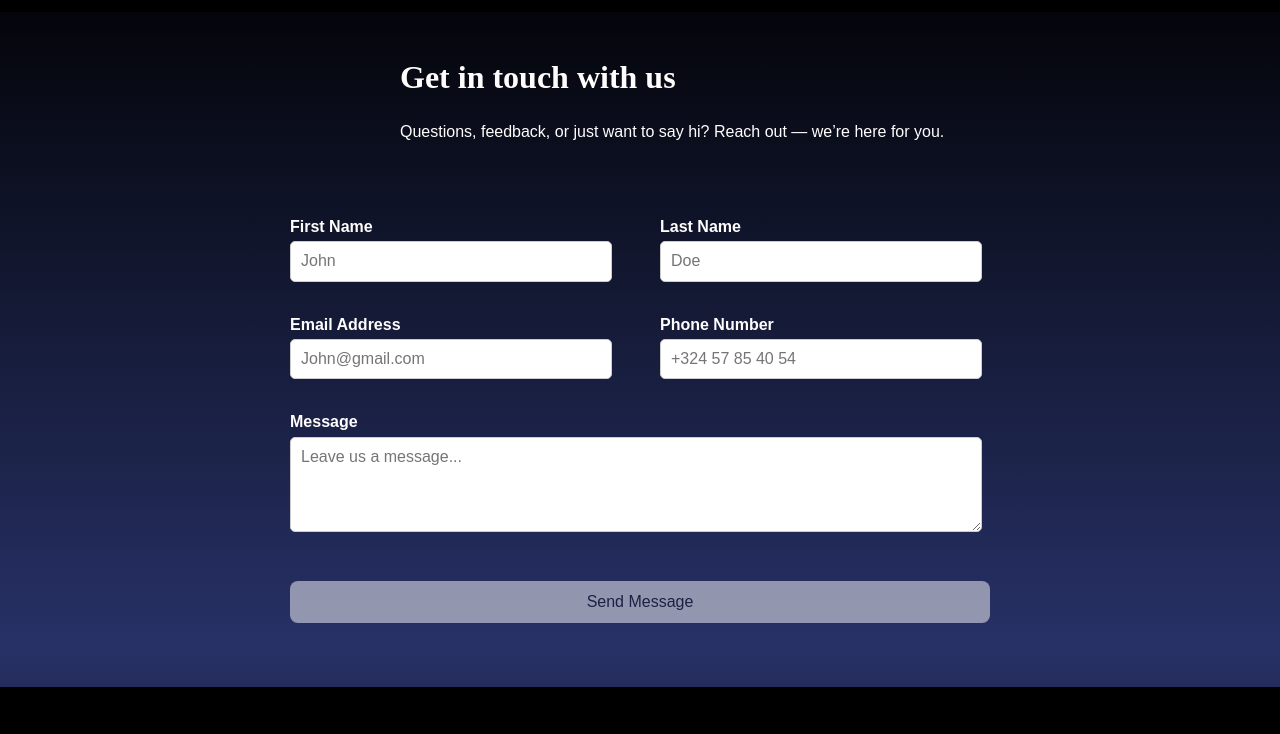
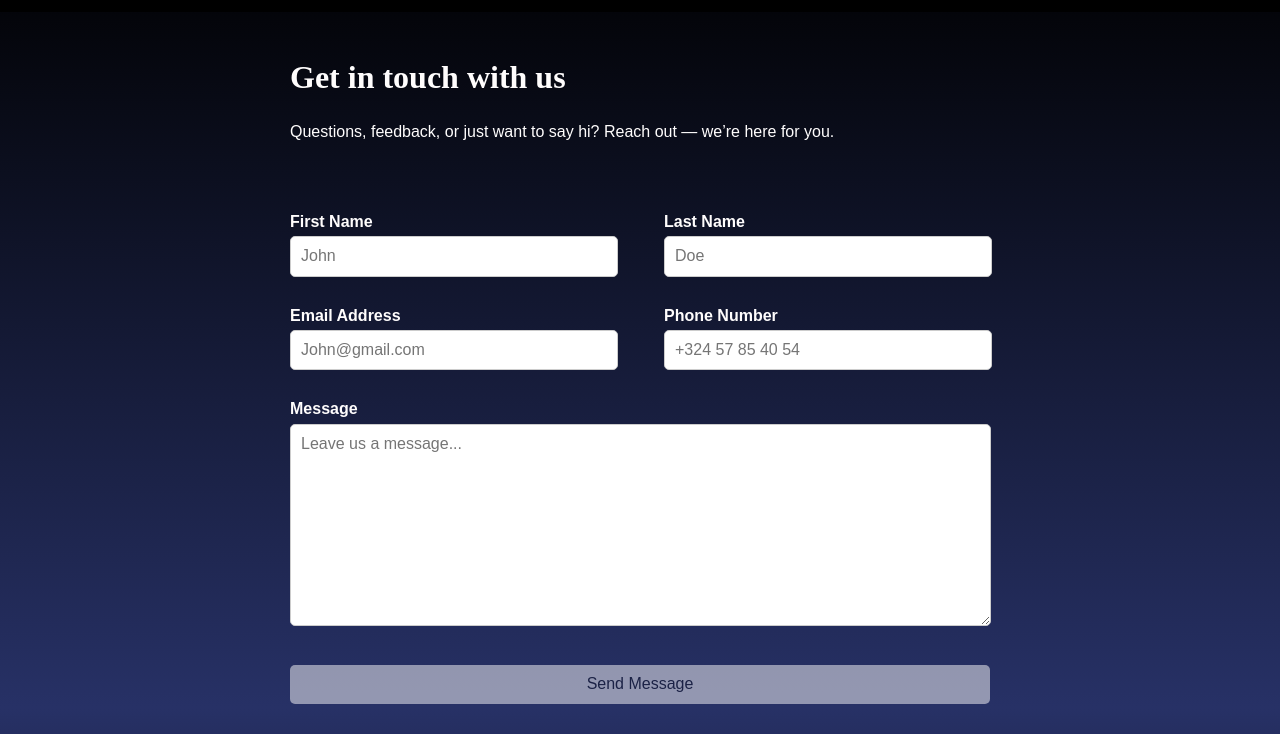
Before and after one commit to HeliaDonad/Astorya-website, a plain HTML site: page pagina's/contact.html in a window 1280 px wide. Shown: the part 61-795 px from the top of the page. Drawn offline with Linux system fonts and the light colour scheme; a web font is replaced by a local one.

Commit message:
feat: contact form responsief + css

```diff
--- a/css/contact.css
+++ b/css/contact.css
@@ -7,87 +7,106 @@ body {
 .header-contact h1 {
     color: var(--white-color);
     font-family: "Sunroll", serif;
-    margin: 120px 24px 24px 24px;
+    margin: 120px 24px 24px;
     font-size: 24px;
 }
 
 .header-contact p {
     color: var(--white-color);
-    margin: 24px 24px 48px 24px;
+    margin: 24px 24px 48px;
     line-height: 1.5;
 }
+
+.header-contact {
+    max-width: 490px;
+    margin: 40px auto; /* Centreert het formulier */
+}
+
+/* Contactformulier netjes centreren met gelijke padding links en rechts */
 .contact-form {
-    max-width: 400px;
-    margin: 40px;
+    max-width: 440px;
+    width: 90%; /* Zorgt voor gelijke spatiëring links en rechts */
+    margin: 40px auto; /* Centreert het formulier */
     border-radius: 10px;
     color: var(--white-color);
+    padding: 0 10px;
 }
-.contact-form h2 {
-    text-align: center;
-    margin-bottom: 32px;
-}
+
+/* Labels */
 .contact-form label {
     font-weight: bold;
     display: block;
-    margin-top: 10px;
+    margin-top: 20px;
 }
-.contact-form input, .contact-form textarea {
-    width: 95%;
+
+/* Inputvelden en knop exact even breed maken */
+.contact-form input,
+.contact-form textarea {
+    width: calc(100% - 20px);
+    max-width: 100%;
     padding: 10px;
     margin-top: 5px;
     border: 1px solid #ccc;
     border-radius: 5px;
 }
+
+/* Knop styling */
 .contact-form button {
-    width: 100%;
-    padding: 12px;
     background: var(--white-color);
-    opacity: 50%;
+    opacity: 0.5;
     color: #11152A;
     border: none;
     border-radius: 8px;
-    margin-top: 20px;
+    margin-top: 25px;
     cursor: pointer;
+    width: calc(100% - 0px);
+    max-width: 100%;
+    padding: 10px;
+    border-radius: 5px;
+    margin-bottom: 20px;
 }
+
 .contact-form button:hover {
     background: var(--yellow-color);
-    opacity: 100%;
+    opacity: 1;
 }
 
 @media screen and (min-width: 768px) {
-
-
     .header-contact h1 {
-
-    margin: 120px 64px 24px 64px;
+        margin: 120px 88px 24px;
         font-size: 28px;
     }
 
     .header-contact p {
-    margin: 0px 64px 24px 64px;
+        margin: 0px 88px 24px;
         line-height: 1.5;
     }
 
-.contact-form {
-    max-width: 800px; /* Maak het breder */
-    width: 80%; /* Zorg dat het schaalbaar is */
-    margin: 64px auto;
+    .header-contact {
+        max-width: 8000px;
     }
 
+    .contact-form {
+        max-width: 800px;
+        width: 80%;
+        margin: 64px auto;
+        padding: 0 20px; /* Gelijke spatiëring links en rechts */
+        overflow: hidden; /* Voorkomt horizontale scroll */
+    }
 
     .contact-form form {
         max-width: 800px;
-        width: 100%;
         display: flex;
         flex-wrap: wrap;
-        gap: 24px;
+        gap: 10px;
+        flex-direction: column;
+        margin-top: -15px;
     }
 
     .contact-form label {
         width: 100%;
     }
 
-    /* Zet de naamvelden naast elkaar */
     .name-group,
     .contact-group {
         display: flex;
@@ -95,56 +114,47 @@ body {
         width: 100%;
     }
 
-    #firstname, #lastname,
-    #email, #phone {
+    .name-group div,
+    .contact-group div {
         flex: 1;
         width: 100%;
     }
 
+    /* Breder message veld */
     textarea#message {
-        width: 670px;
+        width: 97%;
+        height: 180px; /* Maakt het tekstveld langer */
     }
-    /* Zorg dat message en de knop volledige breedte nemen */
+
+    /* Knop even breed als de hele form */
     .contact-form button {
         width: 100%;
+        max-width: 100%; /* Voorkomt afwijkende breedtes */
     }
-
-    .contact-form div:last-child {
-        width: 100%;
-    }
-    .contact-form button {
-        width: 100%;
-    }
-
-
-
-    input#firstname,
-    input#lastname,
-    input#email,
-    input#phone {
-        width: 300px;
-    }
-
 
 }
 
-
 @media only screen and (min-width: 1024px) {
-
-
     .header-contact h1 {
-
-    margin: 120px 120px 24px 400px;
+        margin: 120px auto 24px;
         font-size: 32px;
+        max-width: 700px;
     }
 
     .header-contact p {
-    margin: 0px 120px 24px 400px;
+        margin: 0px auto 24px;
+        max-width: 700px;
     }
 
+    .contact-form {
+        max-width: 700px;
+        width: 100%;
+        padding: 0 20px; /* Zorgt voor gelijke padding links en rechts */
+        overflow: hidden; /* Extra beveiliging tegen horizontale scroll */
+    }
 
-.contact-form {
-    max-width: 700px; /* Maak het breder */
-
+    .contact-form form {
+        max-width: 700px;
+        width: 100%;
     }
 }
```
Also changed, not shown: css/index.css (+10 -5 lines). Lines whose indentation alone changed are shown as unchanged.
